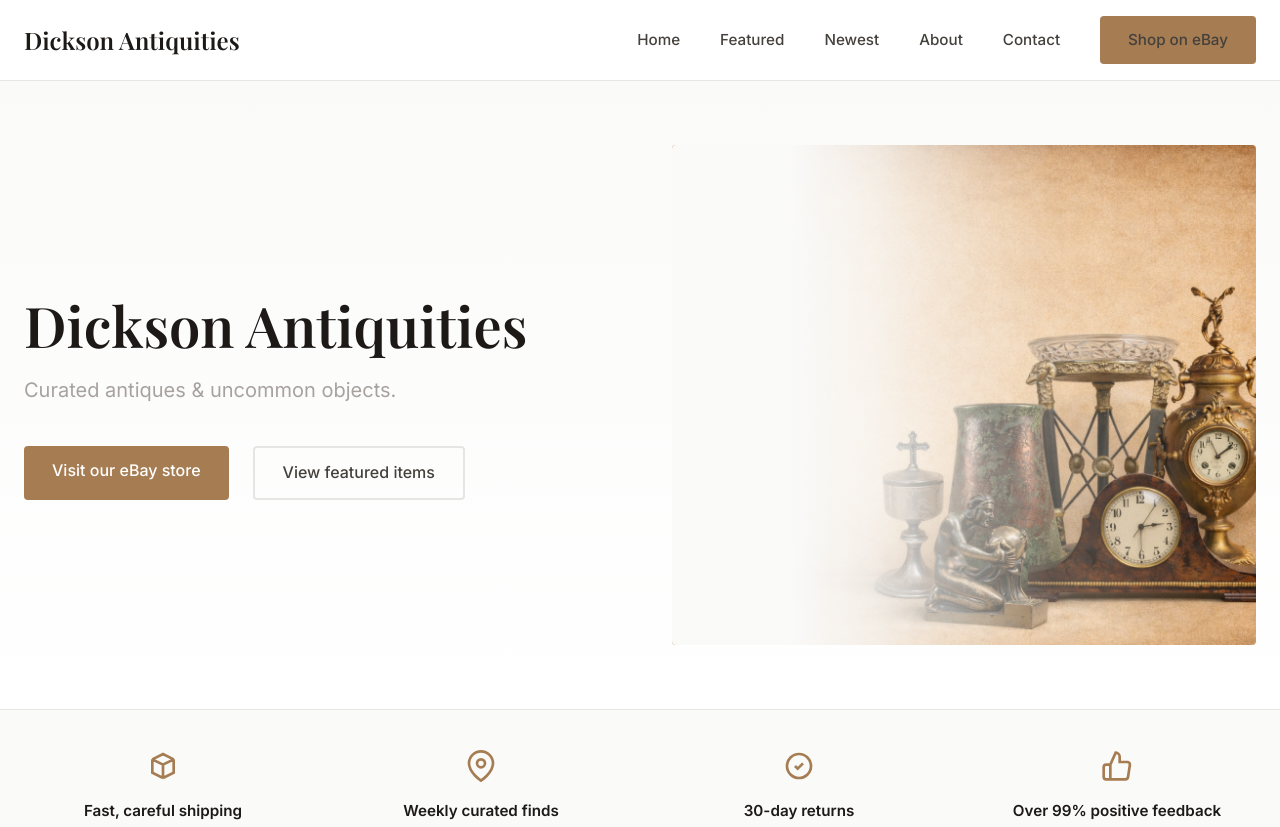
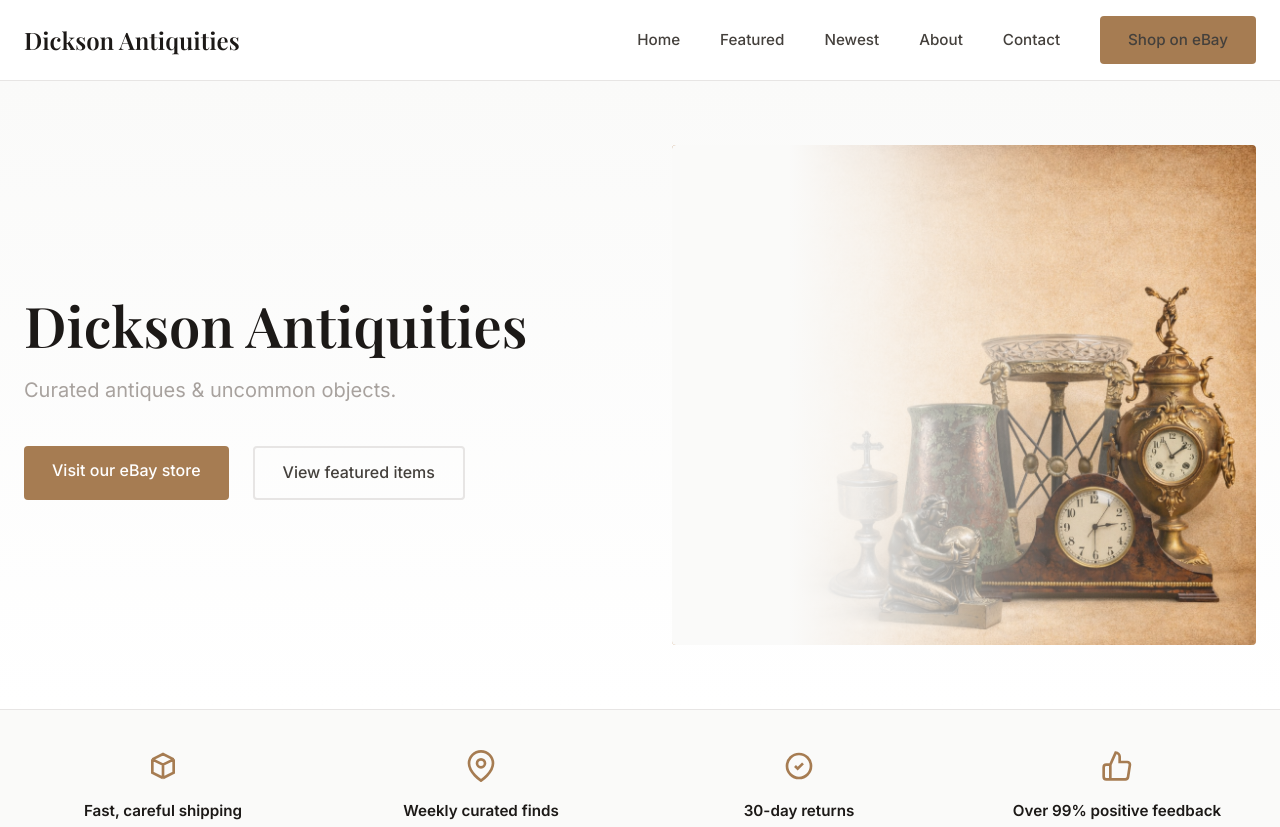
Before and after one commit to Gachafruit/dickson-antiquities, a plain HTML site: page index.html in a window 1280 px wide. Shown: the top 827 px of the page. Drawn offline with nearby package versions, Linux system fonts and the light colour scheme.

Commit message:
Recentering banner image (78%)

```diff
--- a/styles.css
+++ b/styles.css
@@ -271,6 +271,7 @@ button {
   width: 100%;
   height: 500px;
   object-fit: cover;
+  object-position: 78% center; /* <-- Yo, Banana, adjust the banner alignment here */
   display: block;
 }
 
```
